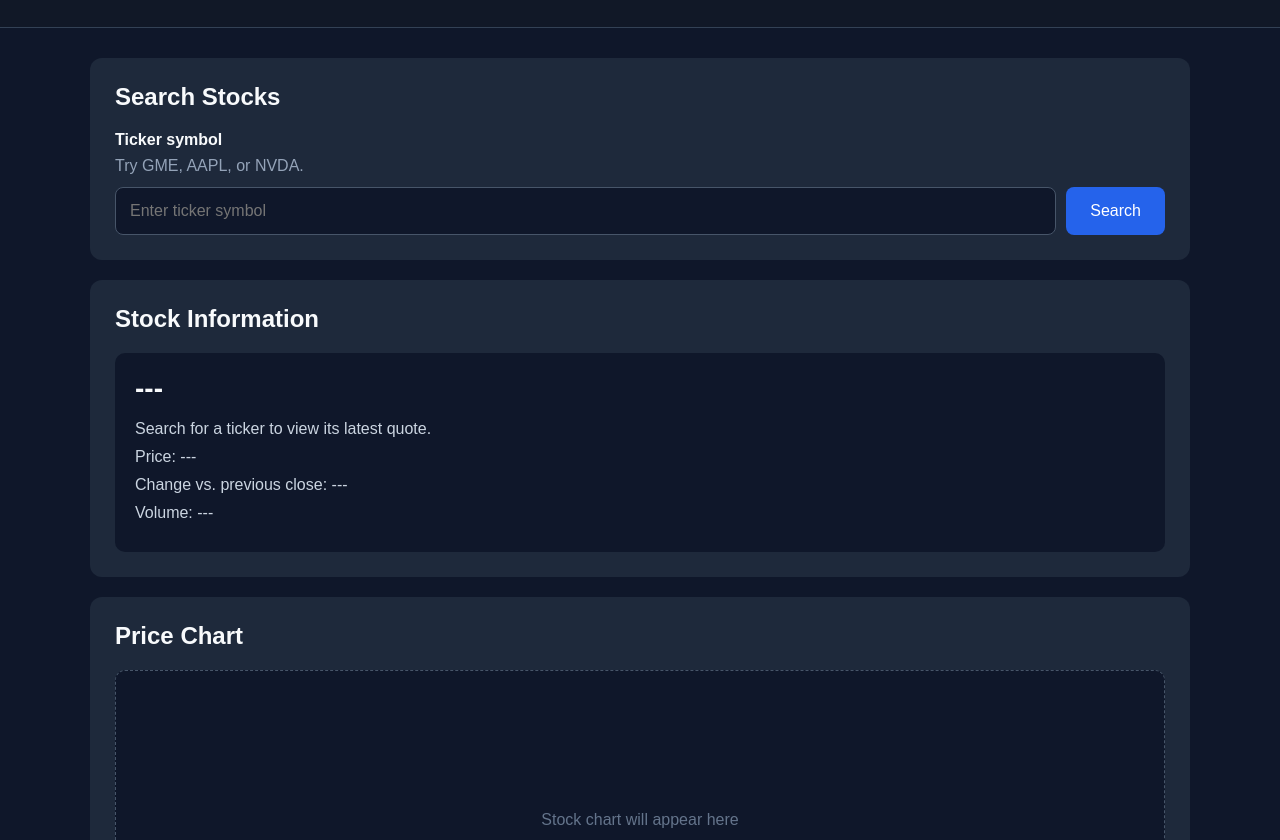
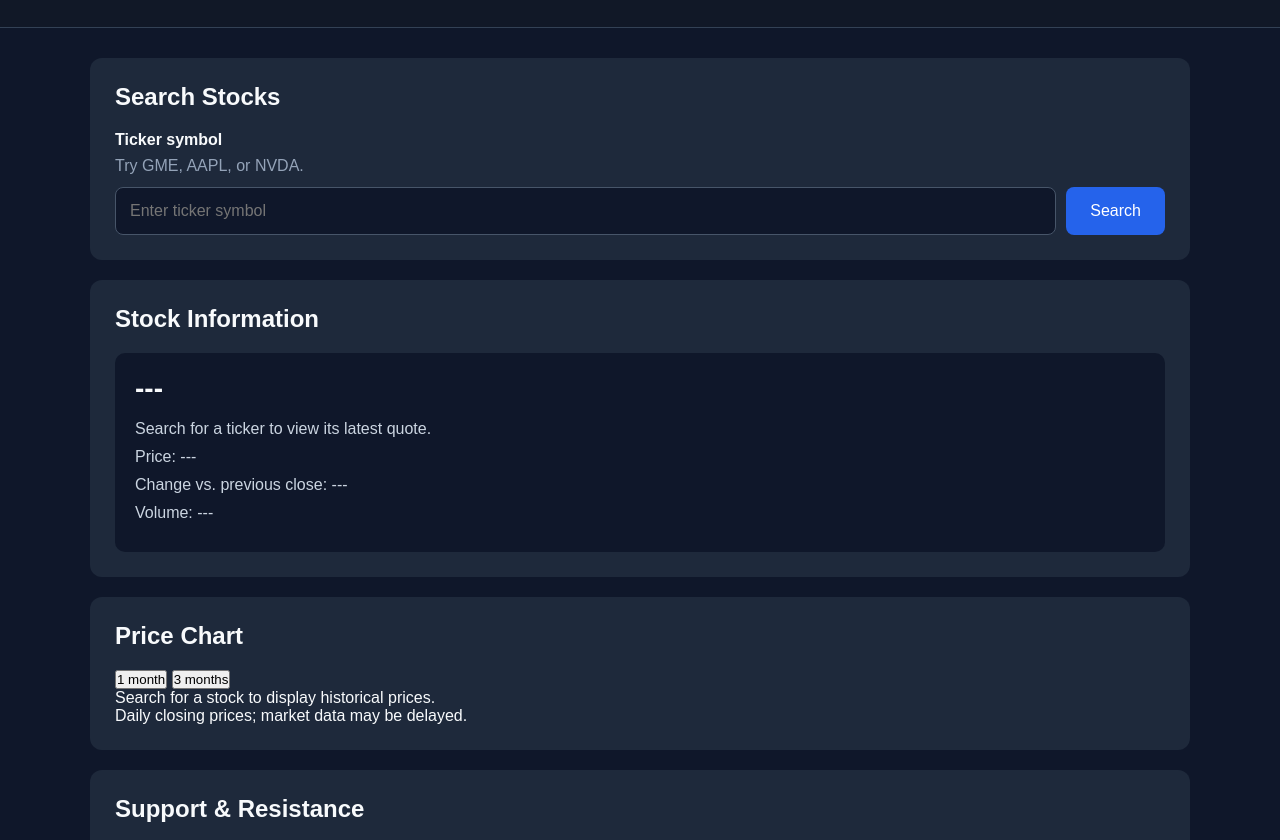
Before and after one commit to Bug542/stock-market-tracker, a website: page public/index.html in a window 1280 px wide. Shown: the part 96-936 px from the top of the page. Drawn offline with Linux system fonts and the light colour scheme.

Commit message:
Display historical price chart and selectable date range

```diff
--- a/public/index.html
+++ b/public/index.html
@@ -87,9 +87,13 @@
 
       <h2>Price Chart</h2>
 
-      <div class="chart-placeholder">
-        Stock chart will appear here
+      <div class="chart-controls" aria-label="Chart time range">
+        <button type="button" class="range-button active" data-range="1mo" aria-pressed="true">1 month</button>
+        <button type="button" class="range-button" data-range="3mo" aria-pressed="false">3 months</button>
       </div>
+      <p id="chartStatus" role="status">Search for a stock to display historical prices.</p>
+      <div id="priceChart" class="price-chart" role="img" aria-label="No stock chart loaded yet"></div>
+      <p class="chart-footnote">Daily closing prices; market data may be delayed.</p>
 
     </section>
 
```
